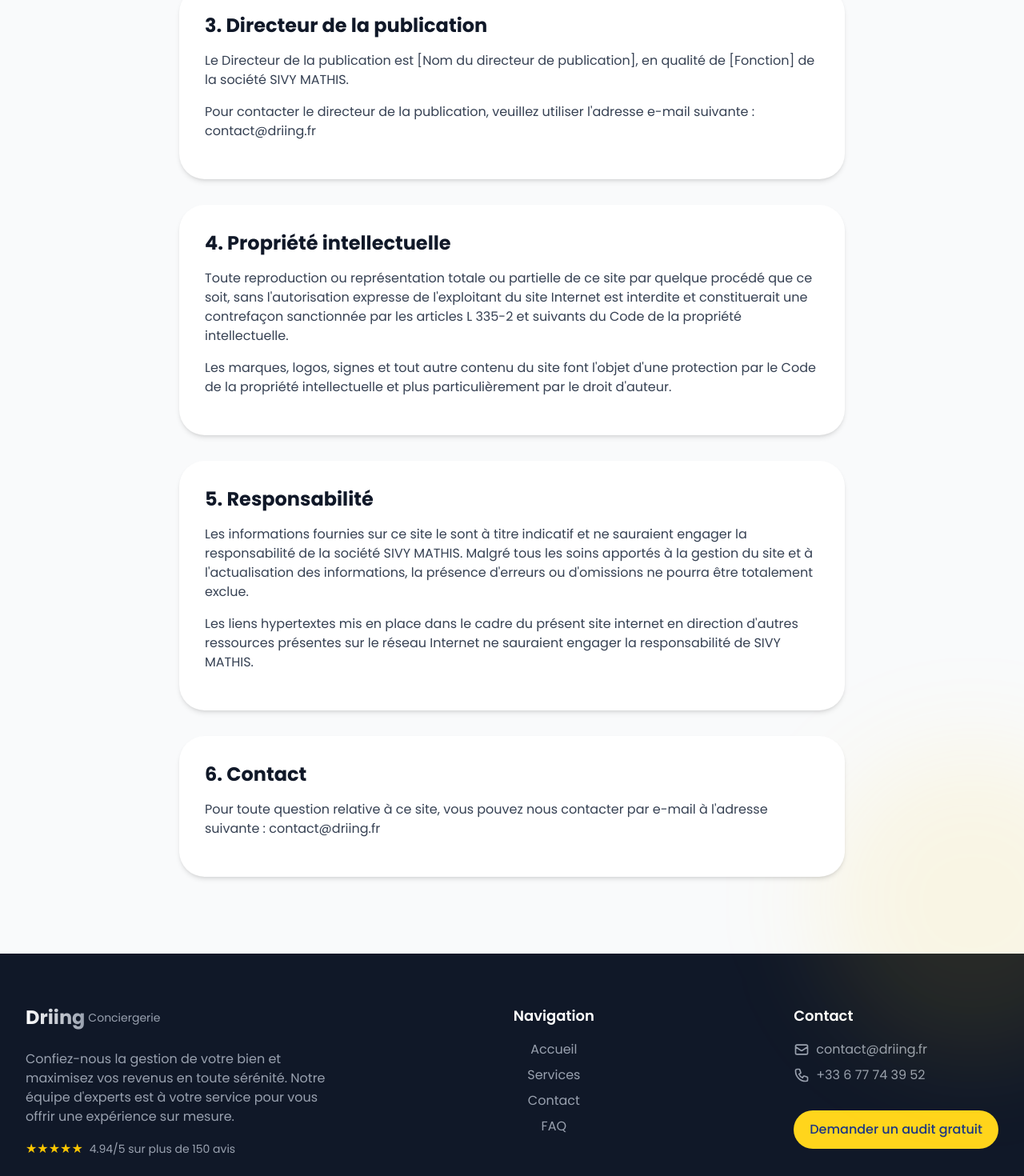
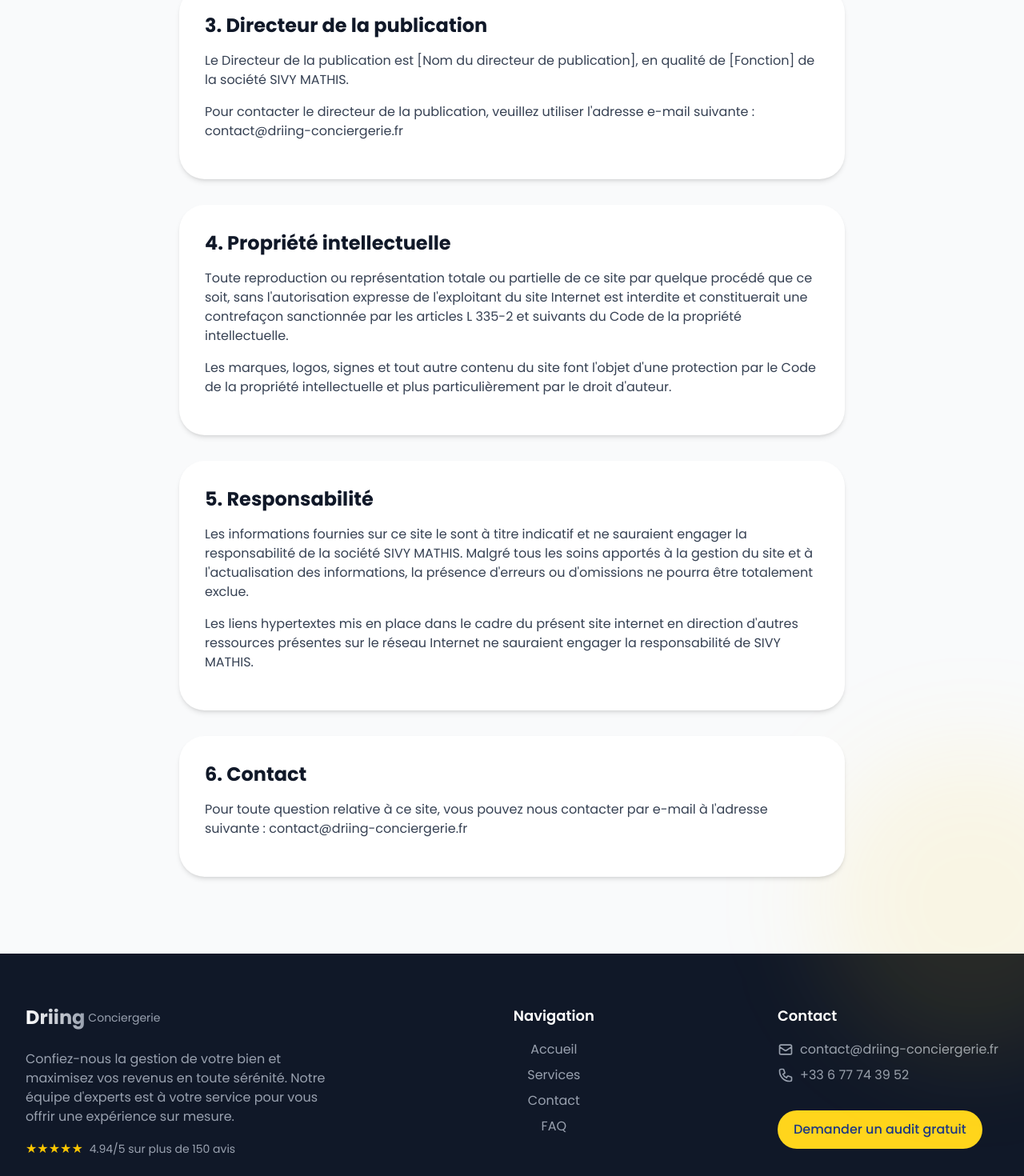
Before and after one commit to AlexandreDuro/driing, a Next.js app: page /mentions-legales in a window 1280 px wide. Shown: the part 1220-2690 px from the top of the page at 80% size. Built offline with nearby package versions, Linux system fonts and the light colour scheme.

Commit message:
Update contact email address across multiple components to reflect new domain: contact@driing-conciergerie.fr for consistency and accuracy.

```diff
--- a/src/app/cgu/page.tsx
+++ b/src/app/cgu/page.tsx
@@ -161,7 +161,7 @@
           <div className="bg-white rounded-xl shadow-md p-8">
             <h2 className="text-2xl font-bold text-gray-900 mb-4">11. Contact</h2>
             <p className="text-gray-700 mb-4">
-              Pour toute question relative aux présentes CGU, vous pouvez nous contacter par e-mail à l&apos;adresse suivante : contact@driing.fr
+              Pour toute question relative aux présentes CGU, vous pouvez nous contacter par e-mail à l&apos;adresse suivante : contact@driing-conciergerie.fr
             </p>
             <p className="text-gray-700 mb-4">
               Date de dernière mise à jour : Mai 2025
--- a/src/app/mentions-legales/page.tsx
+++ b/src/app/mentions-legales/page.tsx
@@ -59,7 +59,7 @@
               Le Directeur de la publication est [Nom du directeur de publication], en qualité de [Fonction] de la société SIVY MATHIS.
             </p>
             <p className="text-gray-700 mb-4">
-              Pour contacter le directeur de la publication, veuillez utiliser l&apos;adresse e-mail suivante : contact@driing.fr
+              Pour contacter le directeur de la publication, veuillez utiliser l&apos;adresse e-mail suivante : contact@driing-conciergerie.fr
             </p>
           </div>
 
@@ -86,7 +86,7 @@
           <div className="bg-white rounded-xl shadow-md p-8">
             <h2 className="text-2xl font-bold text-gray-900 mb-4">6. Contact</h2>
             <p className="text-gray-700 mb-4">
-              Pour toute question relative à ce site, vous pouvez nous contacter par e-mail à l&apos;adresse suivante : contact@driing.fr
+              Pour toute question relative à ce site, vous pouvez nous contacter par e-mail à l&apos;adresse suivante : contact@driing-conciergerie.fr
             </p>
           </div>
         </div>
--- a/src/app/politique-de-confidentialite/page.tsx
+++ b/src/app/politique-de-confidentialite/page.tsx
@@ -38,7 +38,7 @@
               Le responsable du traitement des données personnelles est la société SIVY MATHIS, SARL immatriculée au RCS sous le numéro 938 204 716, dont le siège social est situé au 12 RUE DES MEUNIERS, 22230 TREMOREL.
             </p>
             <p className="text-gray-700 mb-4">
-              Pour toute question relative à la protection de vos données personnelles, vous pouvez nous contacter par e-mail à l&apos;adresse suivante : contact@driing.fr
+              Pour toute question relative à la protection de vos données personnelles, vous pouvez nous contacter par e-mail à l&apos;adresse suivante : contact@driing-conciergerie.fr
             </p>
           </div>
 
@@ -124,7 +124,7 @@
               <li><strong>Droit d&apos;opposition :</strong> vous pouvez vous opposer au traitement de vos données.</li>
             </ul>
             <p className="text-gray-700 mb-4">
-              Pour exercer ces droits, vous pouvez nous contacter par e-mail à contact@driing.fr ou par courrier à l&apos;adresse du siège social.
+              Pour exercer ces droits, vous pouvez nous contacter par e-mail à contact@driing-conciergerie.fr ou par courrier à l&apos;adresse du siège social.
             </p>
             <p className="text-gray-700 mb-4">
               Vous disposez également du droit d&apos;introduire une réclamation auprès de la Commission Nationale de l&apos;Informatique et des Libertés (CNIL).
--- a/src/components/Footer.tsx
+++ b/src/components/Footer.tsx
@@ -39,7 +39,7 @@
                 <svg xmlns="http://www.w3.org/2000/svg" className="h-5 w-5 text-gray-400 mr-2 mt-0.5" fill="none" viewBox="0 0 24 24" stroke="currentColor">
                   <path strokeLinecap="round" strokeLinejoin="round" strokeWidth={2} d="M3 8l7.89 5.26a2 2 0 002.22 0L21 8M5 19h14a2 2 0 002-2V7a2 2 0 00-2-2H5a2 2 0 00-2 2v10a2 2 0 002 2z" />
                 </svg>
-                <a href="mailto:contact@driing.fr" className="text-gray-400 hover:text-white transition-colors">contact@driing.fr</a>
+                <a href="mailto:contact@driing-conciergerie.fr" className="text-gray-400 hover:text-white transition-colors">contact@driing-conciergerie.fr</a>
               </li>
               <li className="flex items-start">
                 <svg xmlns="http://www.w3.org/2000/svg" className="h-5 w-5 text-gray-400 mr-2 mt-0.5" fill="none" viewBox="0 0 24 24" stroke="currentColor">
--- a/src/components/HeroSection.tsx
+++ b/src/components/HeroSection.tsx
@@ -72,7 +72,7 @@
   return (
     <section
       ref={heroRef}
-      className="pt-28 pb-20 md:pt-36 md:pb-24 relative overflow-hidden parallax-container page-transition"
+      className="pt-36 pb-20 md:pt-36 md:pb-24 relative overflow-hidden parallax-container page-transition"
     >
       {/* Background Elements */}
       <div className="absolute inset-0 bg-gradient-to-b from-white via-[color:var(--secondary)] to-white z-0 opacity-90"></div>
```
